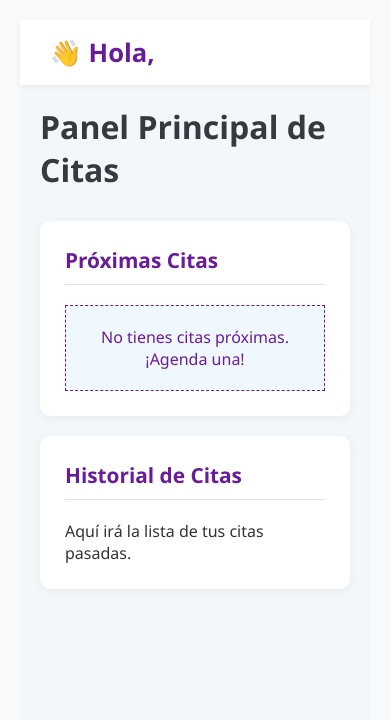
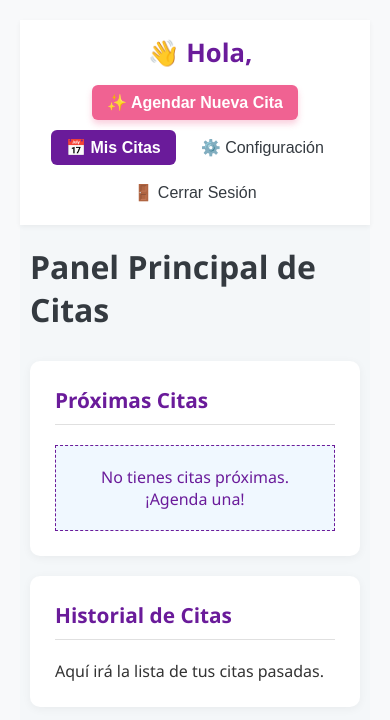
Before and after one commit to Jdelizadev/Front, a React (Vite) app: page /dashboard in a window 390 px wide. Shown: the top 720 px of the page. Built offline with nearby package versions, Linux system fonts and the light colour scheme.

Commit message:
update responsive design

```diff
--- a/src/components/DashBoard.css
+++ b/src/components/DashBoard.css
@@ -1,3 +1,4 @@
+
 /* Dashboard.css (Completo y optimizado) */
 
 /* --- Variables (Ajustadas para la consistencia de la imagen) --- */
@@ -154,7 +155,6 @@
 
 /* Historial que ocupa la columna derecha (1/3) en la vista principal */
 .history-section-right {
-    /* Esto sobreescribe la regla .history-section original si existiera */
     grid-column: span 1;
 }
 
@@ -171,29 +171,66 @@
 
     .dashboard-sidebar {
         width: 100%;
-        flex-direction: row;
-        justify-content: space-between;
-        align-items: center;
-        padding: 15px 20px;
+        /* Quitamos flex-direction: row y lo dejamos como columna */
+        flex-direction: column;
+        align-items: center; /* Centra el contenido en el sidebar */
+        padding: 15px 10px;
         box-shadow: 0 2px 5px rgba(0, 0, 0, 0.05);
     }
 
     .sidebar-title {
-        margin-bottom: 0;
-        border-bottom: none;
+        margin-bottom: 15px; /* Espacio debajo del saludo */
         padding-left: 0;
+        text-align: center;
     }
 
-    .sidebar-nav, .nav-item.logout {
-        display: none; /* Oculta la nav en móvil para ahorrar espacio */
+    /* HACEMOS VISIBLE Y REESTRUCTURAMOS EL MENÚ DE NAVEGACIÓN */
+    .sidebar-nav {
+        display: flex; /* Muestra el menú */
+        flex-direction: row; /* **Clave:** Botones en línea */
+        flex-wrap: wrap; /* Permite que los botones se envuelvan si es necesario */
+        gap: 10px; /* Espacio entre botones */
+        margin-bottom: 0;
+        justify-content: center; /* Centra los botones horizontalmente */
     }
 
-    .new-appointment-btn {
-        margin-top: 0;
+    .nav-item {
+        /* Adaptamos los botones para que se vean como chips o bloques pequeños */
+        padding: 8px 15px;
+        text-align: center;
+        width: auto;
+        border-radius: 6px;
+        margin-bottom: 0;
     }
 
+    /* Aseguramos que los botones ocultos ahora se muestren */
+    .nav-item, .nav-item.logout {
+        display: block; /* Asegura que todos los elementos se muestren */
+        padding: 8px 15px;
+    }
+
+    /* Adaptamos el botón de Agendar para que se vea bien en línea */
+    .nav-item-schedule {
+        margin: 0 0 0 0 !important; /* Elimina los márgenes verticales grandes */
+        order: -1; /* Opcional: lo mueve al inicio de la lista de botones */
+    }
+
+    .nav-item.logout {
+        margin-top: 0;
+        order: 99; /* Opcional: lo envía al final */
+        /* Eliminamos el fondo de hover para que no interfiera con el diseño lineal */
+        background-color: transparent !important;
+        color: var(--text-color-dark) !important;
+    }
+
+    .nav-item.logout:hover {
+        background-color: #f8f9fa !important;
+        color: #dc3545 !important;
+    }
+
+
     .dashboard-content {
-        padding: 20px;
+        padding: 20px 10px; /* Reduce el padding horizontal del contenido */
     }
 
     .content-grid {
```
